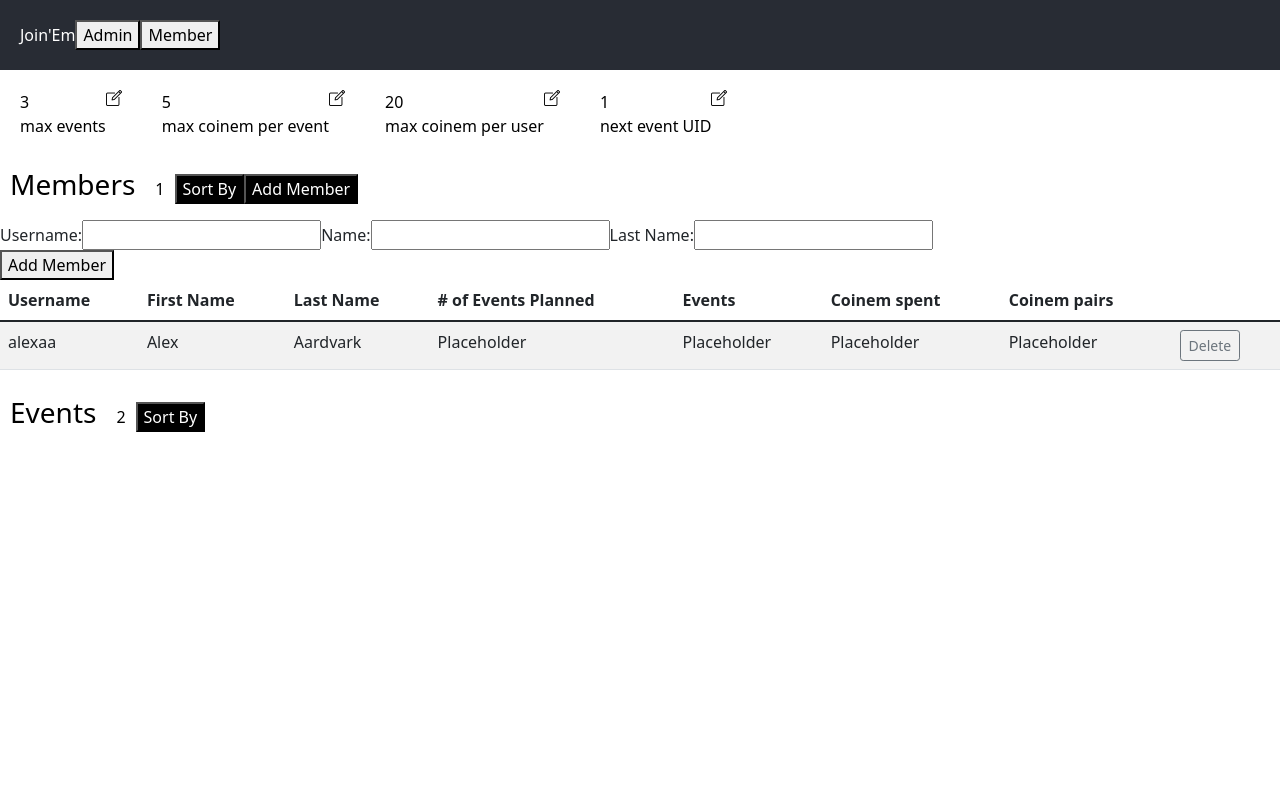
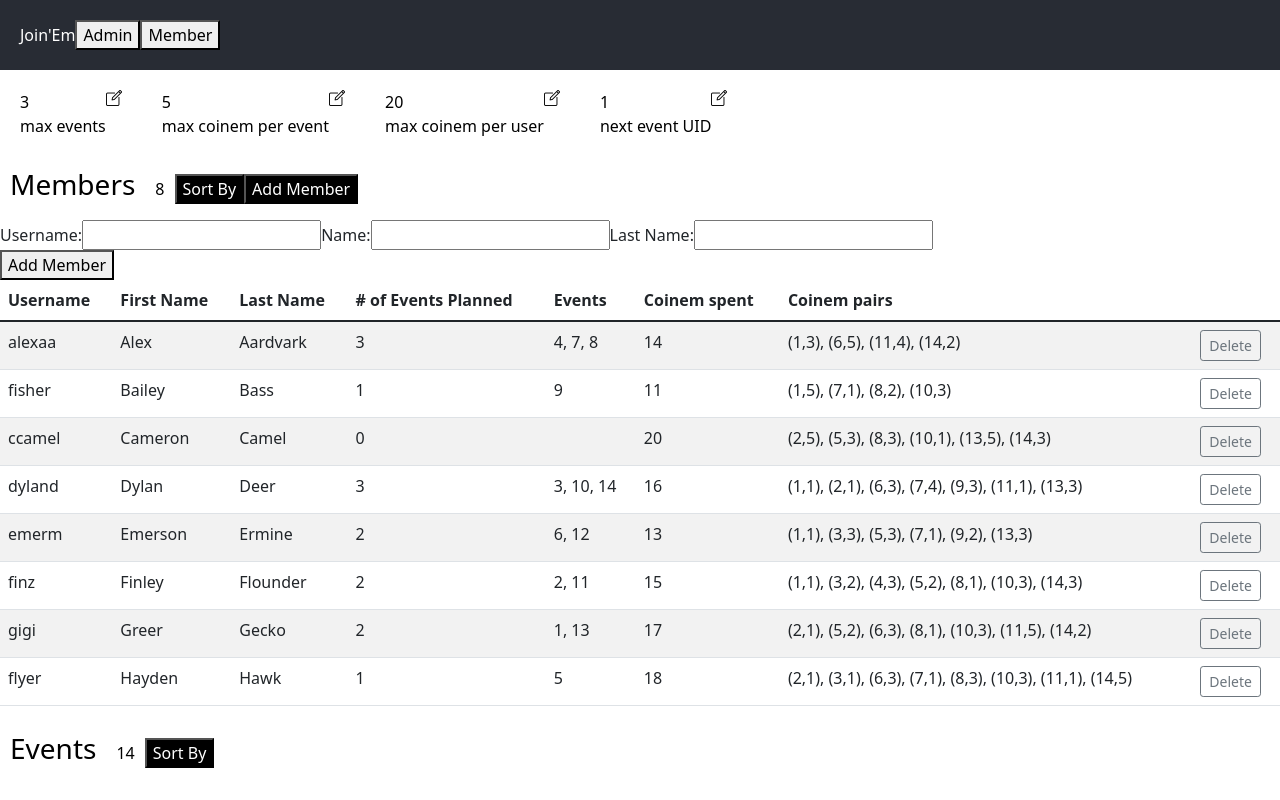
Before and after one commit to fmoyaj/JoinEmApp, a React (Create React App) app: page / in a window 1280 px wide. Built offline with nearby package versions, Linux system fonts and the light colour scheme.

Commit message:
Added sample JSON file and populated member table

```diff
--- a/src/App.js
+++ b/src/App.js
@@ -5,6 +5,191 @@ import Table from 'react-bootstrap/Table';
 import Button from 'react-bootstrap/Button';
 import Card from 'react-bootstrap/Card';
 import editing from './icons/editing.png';
+
+
+const inputData = {
+  "MAX_EVENTS": 3,
+  "MAX_COINEM_PER_EVENT": 5,
+  "MAX_COINEM": 20,
+  "NEXT_EVENT_UID": 13,
+
+  "members":
+    [
+      {"username": "alexaa",
+       "firstname": "Alex",
+       "lastname": "Aardvark",
+       "coinem": {
+          "1": 3,
+          "6": 5,
+          "11": 4,
+          "14": 2
+        }
+      },
+      {"username": "fisher",
+       "firstname": "Bailey",
+       "lastname": "Bass",
+       "coinem": {
+          "1": 5,
+          "7": 1,
+          "8": 2,
+          "10": 3
+        }
+      },
+      {"username": "ccamel",
+       "firstname": "Cameron",
+       "lastname": "Camel",
+       "coinem": {
+          "2": 5,
+          "5": 3,
+          "8": 3,
+          "10": 1,
+          "13": 5,
+          "14": 3
+        }
+      },
+      {"username": "dyland",
+       "firstname": "Dylan",
+       "lastname": "Deer",
+       "coinem": {
+          "1": 1,
+          "2": 1,
+          "6": 3,
+          "7": 4,
+          "9": 3,
+          "11": 1,
+          "13": 3
+        }
+      },
+      {"username": "emerm",
+       "firstname": "Emerson",
+       "lastname": "Ermine",
+       "coinem": {
+          "1": 1,
+          "3": 3,
+          "5": 3,
+          "7": 1,
+          "9": 2,
+          "13": 3
+        }
+      },
+      {"username": "finz",
+       "firstname": "Finley",
+       "lastname": "Flounder",
+       "coinem": {
+          "1": 1,
+          "3": 2,
+          "4": 3,
+          "5": 2,
+          "8": 1,
+          "10": 3,
+          "14": 3
+        }
+      },
+      {"username": "gigi",
+       "firstname": "Greer",
+       "lastname": "Gecko",
+       "coinem": {
+          "2": 1,
+          "5": 2,
+          "6": 3,
+          "8": 1,
+          "10": 3,
+          "11": 5,
+          "14": 2
+        }
+      },
+      {"username": "flyer",
+       "firstname": "Hayden",
+       "lastname": "Hawk",
+       "coinem": {
+          "2": 1,
+          "3": 1,
+          "6": 3,
+          "7": 1,
+          "8": 3,
+          "10": 3,
+          "11": 1,
+          "14": 5
+        }
+      }
+     ],
+
+  "events":
+    [
+      {"uid": 1,
+       "title": "Introductory Glass Blowing",
+       "description" : "Let's gather a group for an intro glass blowing class at Diablo Glass in Boston. Aiming for a Tue/Wed night in November.",
+       "planner": "gigi"
+       },
+
+      {"uid": 2,
+       "title": "Whale Watching",
+       "description" : "Organizing a weekend whale watching group from Gloucester via Cape Ann Whale Watch (https://www.seethewhales.com/).",
+       "planner": "finz"
+       },
+      {"uid": 3,
+       "title": "Disc golf at Borderlands",
+       "description" : "Have you ever played disc golf? It's a fun activity for newbies and there's a nice course a Borderlands. Parts of Knives Out were filmed in the mansion there! Looking to form a foursome.",
+       "planner": "dyland"
+       },
+      {"uid": 4,
+       "title": "Passion for Pumpkins!",
+       "description" : "I love carving jack-o-lanterns and would like to teach my craft to others. This is is a fun event with Halloween around the corner. Plus we'll raost the pumpkin seeds and eat them.",
+       "planner": "alexaa"
+       },
+      {"uid": 5,
+       "title": "Blue Hills Hike",
+       "description" : "Fall is a fantastic time for a hike! The Fall colors in the Blue Hils are amazing. I'm planning a hike of the Skyline Trail on Saturday, November 6. Join me!",
+       "planner": "flyer"
+       },
+      {"uid": 6,
+       "title": "Forest Edibles",
+       "description" : "Squirrels aren't the only ones finding food in the forest. I'll show you lots of things that people can eat in the forest. After all the rain this summer, mushrooms are everywhere! I'm leading a trip in the Noanet Woodlands on Sun Oct. 31.",
+       "planner": "emerm"
+       },
+      {"uid": 7,
+       "title": "Beginning Knitting",
+       "description" : "Fall and Winter are a great time to learn knitting. I'll show you the basics, including how to cast on, knit, purl, and bind off. Classes will run Thursdays@7pm Nov 3 through Dec 8, except Thanksgiving (Nov 25).",
+       "planner": "alexaa"
+       },
+      {"uid": 8,
+       "title": "Apple Picking and Pies",
+       "description" : "Fall is apple picking time! Tangerini Farm in Medway has a great orchard. After picking, let's make apple pie and tarte tartin (my favorite). Let's figure out a good time for this.",
+       "planner": "alexaa"
+       },
+      {"uid": 9,
+       "title": "Baker Estate?",
+       "description" : "I've been reading about the history of the Baker Estate in Wellesley and want to learn more, including exploring the ruins of the old estate. Anyone want to join me?",
+       "planner": "fisher"
+       },
+      {"uid": 10,
+       "title": "Minuteman Bike Trail",
+       "description" : "I'm planning a bike trip on the Minuteman Bike Trail from Lincoln Center to Davis Square and back. Tenatively for Sat. Oct. 30. Care to join me?",
+       "planner": "dyland"
+       },
+      {"uid": 11,
+       "title": "Chocolate Tasting?",
+       "description" : "I hear Taza Chocolate in Somerville has a great tour and chocolate tasting. I'd like to organize a group to do this. Who's interested?",
+       "planner": "finz"
+       },
+      {"uid": 12,
+       "title": "Whist Group!",
+       "description" : "I'm looking to organize a group to play whist at a regular weekly time. Anyone interest in this?",
+       "planner": "emerm"
+       },
+      {"uid": 13,
+       "title": "BSO Tchaikovsky/Dvořák Nov 4-6",
+       "description" : "The Boston Symphony Orchestra has a Tchaikovsky/Dvořák weekend Nov 4-6 featuring pianist Beatrice Rana and conductor Dima Slobodeniouk. I'd love to go, but don't want to go alone. Who wants to go with me? What date is best for you?",
+       "planner": "gigi"
+      },
+      {"uid": 14,
+       "title": "Algorithmic Inequality Reading Group",
+       "description" : "I'm organizing a reading group on algorithmic inequality. Books will include Noble's \"Algorithms of Oppression\", Eubanks's \"Automating Inequality\", and O'Neils's \"Weapons of Math Destruction\". Join me! Are there other books we should add to the list?",
+       "planner": "dyland"
+       }
+
+    ]
+}
 
 const Globals = props => (
   <div>
@@ -58,7 +243,7 @@ const Members = props => (
         Name:
         <input type="text"
                 name="name"
-                value ={props.newMember.name}
+                value ={props.newMember.firstname}
                 onChange={props.handleInputChange}>
         </input>
       </label>
@@ -66,7 +251,7 @@ const Members = props => (
         Last Name:
         <input type="text"
                 name="lastName"
-                value ={props.newMember.lastName}
+                value ={props.newMember.lastname}
                 onChange={props.handleInputChange}>
         </input>
       </label>
@@ -88,12 +273,12 @@ const Members = props => (
         {props.data.map(member => (
           <tr key={member.username}>
             <td>{member.username}</td>
-            <td>{member.name}</td>
-            <td>{member.lastName}</td>
-            <td>Placeholder</td>
-            <td>Placeholder</td>
-            <td>Placeholder</td>
-            <td>Placeholder</td>
+            <td>{member.firstname}</td>
+            <td>{member.lastname}</td>
+            <td>{props.events.map(e => e.planner).filter(e => e === member.username).length}</td>
+            <td>{props.events.filter(e => e.planner === member.username).map(e => e.uid).join(', ')}</td>
+            <td>{Object.values(member.coinem).reduce((n,sum) => n+sum, 0)}</td>
+            <td>{Object.entries(member.coinem).map(c => '('+c[0]+','+c[1].toString()+')').join(', ')}</td>
             <td><Button variant="outline-secondary" size="sm" onClick={() => props.deleteMember(member.username)}>
                   Delete
                 </Button>
@@ -128,29 +313,9 @@ class App extends React.Component{
       MAX_COINEM_PER_EVENT: 5,
       MAX_COINEM: 20,
       NEXT_EVENT_UID: 1,
-      members : [{username: "alexaa",
-      name: "Alex",
-      lastName: "Aardvark",
-      coinem: {
-         "1": 3,
-         "6": 5,
-         "11": 4,
-         "14": 2
-       }
-     }, ],
-      newMember : {username: '', name: '', lastName: '', coinem: 0,},
-      events: [
-        {"uid": 1,
-         "title": "Introductory Glass Blowing",
-         "description" : "Let's gather a group for an intro glass blowing class at Diablo Glass in Boston. Aiming for a Tue/Wed night in November.",
-         "planner": "gigi"
-         },
-
-        {"uid": 2,
-         "title": "Whale Watching",
-         "description" : "Organizing a weekend whale watching group from Gloucester via Cape Ann Whale Watch (https://www.seethewhales.com/).",
-         "planner": "finz"
-         },],
+      members : inputData.members,
+      newMember : {username: '', name: '', lastname: '', coinem: 0,},
+      events: inputData.events,
     }
     this.handleInputChange = this.handleInputChange.bind(this);
     this.handleNewUser = this.handleNewUser.bind(this);
@@ -165,10 +330,10 @@ class App extends React.Component{
         this.setState({newMember: {...this.state.newMember, username: e.target.value}});
         break;
       case "name":
-        this.setState({newMember: {...this.state.newMember, name: e.target.value}});
+        this.setState({newMember: {...this.state.newMember, firstname: e.target.value}});
         break;
       case "lastName":
-        this.setState({newMember: {...this.state.newMember, lastName: e.target.value}});
+        this.setState({newMember: {...this.state.newMember, lastname: e.target.value}});
         break;
     }
   }
@@ -179,19 +344,17 @@ class App extends React.Component{
     // Checking that username is unique
     if (!(this.state.members.map(m => m.username).includes(memberToAdd.username))){
       this.setState({members: [...this.state.members, memberToAdd],
-        newMember : {username: '', name: '', lastName: '', coinem: 0, }});
+        newMember : {username: '', firstname: '', lastname: '', coinem: 0, }});
     } else {
       alert("Can't add member. Choose a unique username");
     }
   }
 
   deleteMember(username){
-    //console.log(username)
     this.setState({members: this.state.members.filter(m => m.username !== username)});
   }
 
   render(){
-    console.log(this.state.members);
     return (
       <div>
         <header>Join'Em
@@ -206,6 +369,7 @@ class App extends React.Component{
         </Globals>
         <ErrorBoundary>
         <Members data={this.state.members}
+                  events={this.state.events}
                   newMember={this.state.newMember}
                   handleInputChange={this.handleInputChange}
                   submit={this.handleNewUser}
```
Also changed, not shown: icons/editing.png (deleted).
